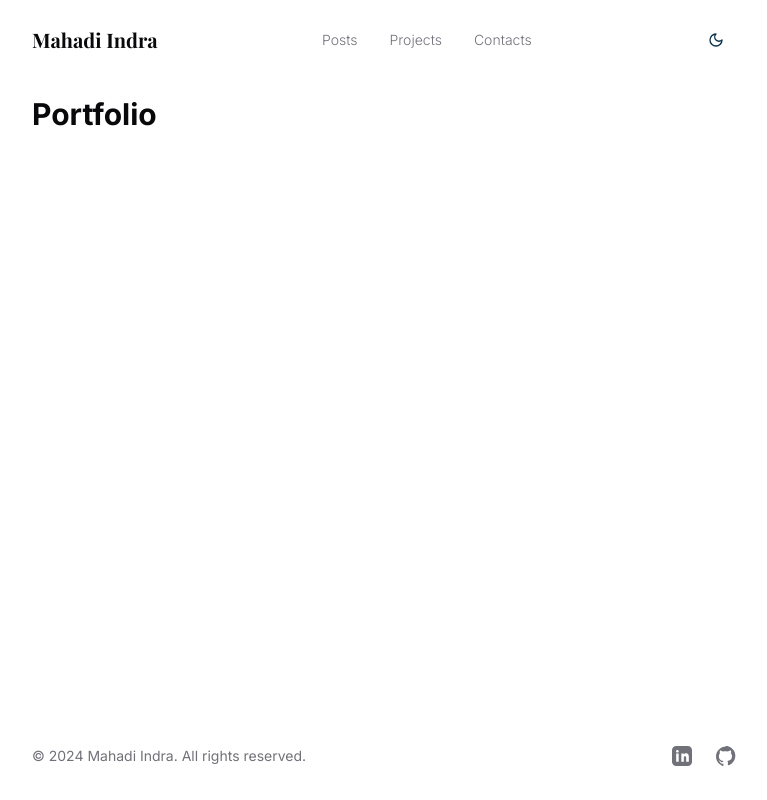
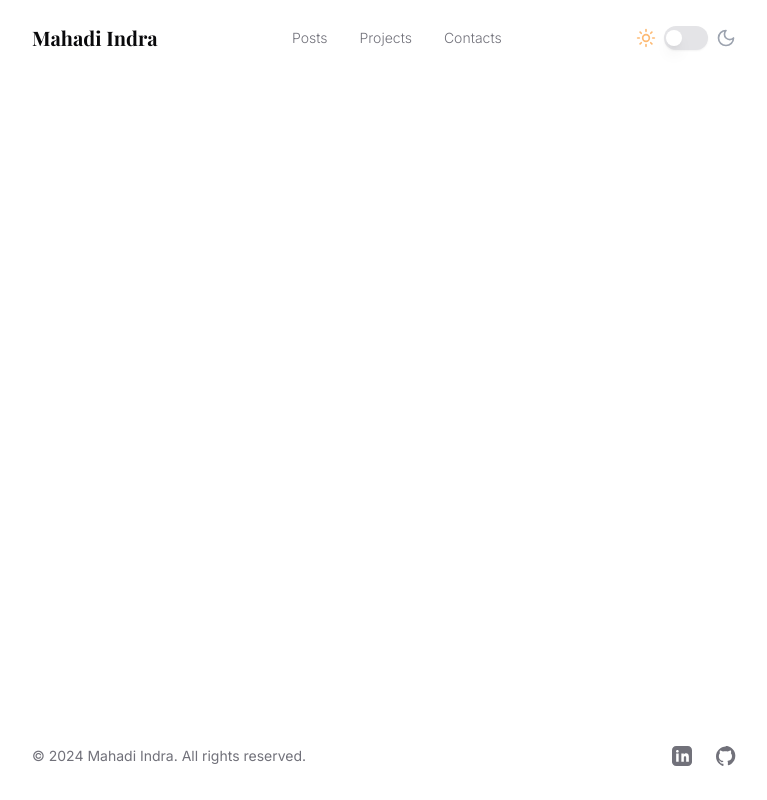
Before and after one commit to indra-182/Portfolio, a Next.js app: page / in a window 1280 px wide. Shown: the whole page, without its empty margins (256-1023 px from the left). Built offline with nearby package versions, Linux system fonts and the light colour scheme; a web font is replaced by a local one.

Commit message:
feat: change btn to switch toggle theme

```diff
--- a/app/page.tsx
+++ b/app/page.tsx
@@ -2,7 +2,7 @@
   return (
     <section className='py-24'>
       <div className='container max-w-3xl'>
-        <h1 className='text-3xl font-bold'>Portfolio</h1>
+        <h1 className='text-3xl font-bold'></h1>
       </div>
     </section>
   )
--- a/components/ThemeToggle.tsx
+++ b/components/ThemeToggle.tsx
@@ -2,10 +2,10 @@
 
 import { useTheme } from 'next-themes'
 import React, { useEffect, useState } from 'react'
-import { Button } from './ui/button'
 import { MoonIcon, SunIcon } from 'lucide-react'
+import { Switch } from './ui/switch'
 
-const ThemeToggle = () => {
+const ThemeToggleSwitch = () => {
   const { setTheme, resolvedTheme } = useTheme()
   const [mounted, setMounted] = useState<boolean>(false)
 
@@ -14,23 +14,39 @@
   }, [])
 
   if (!mounted) {
-    return null
+    return (
+      <div className='flex h-full w-full items-center justify-center'>
+        <div className='h-6 w-6 animate-spin rounded-full border-b-2 border-t-2 border-white'></div>
+      </div>
+    )
+  }
+
+  const handleThemeChange = () => {
+    setTheme(resolvedTheme === 'dark' ? 'light' : 'dark')
   }
 
   return (
-    <Button
-      size='sm'
-      variant='ghost'
-      onClick={() => setTheme(resolvedTheme === 'dark' ? 'light' : 'dark')}
-    >
-      {resolvedTheme === 'dark' ? (
-        <SunIcon className='size-4 text-orange-300' />
-      ) : (
-        <MoonIcon className='size-4 text-sky-950' />
-      )}
-      <span className='sr-only'>Toggle Theme</span>
-    </Button>
+    <div className='flex items-center space-x-2'>
+      <SunIcon
+        className={`h-5 w-5 ${resolvedTheme === 'light' ? 'text-orange-300' : 'text-gray-400'}`}
+      />
+      <Switch
+        checked={resolvedTheme === 'dark'}
+        onCheckedChange={handleThemeChange}
+        className='relative inline-flex h-6 w-11 items-center rounded-full transition-transform duration-500 ease-in-out'
+      >
+        <span
+          aria-hidden='true'
+          className={`inline-block h-4 w-4 transform rounded-full bg-white shadow transition-transform duration-500 ease-in-out ${
+            resolvedTheme === 'dark' ? 'translate-x-5' : 'translate-x-0'
+          }`}
+        />
+      </Switch>
+      <MoonIcon
+        className={`h-5 w-5 ${resolvedTheme === 'dark' ? 'text-sky-950' : 'text-gray-400'}`}
+      />
+    </div>
   )
 }
 
-export default ThemeToggle
+export default ThemeToggleSwitch
--- /dev/null
+++ b/components/ui/switch.tsx
@@ -0,0 +1,29 @@
+"use client"
+
+import * as React from "react"
+import * as SwitchPrimitives from "@radix-ui/react-switch"
+
+import { cn } from "@/lib/utils"
+
+const Switch = React.forwardRef<
+  React.ElementRef<typeof SwitchPrimitives.Root>,
+  React.ComponentPropsWithoutRef<typeof SwitchPrimitives.Root>
+>(({ className, ...props }, ref) => (
+  <SwitchPrimitives.Root
+    className={cn(
+      "peer inline-flex h-5 w-9 shrink-0 cursor-pointer items-center rounded-full border-2 border-transparent shadow-sm transition-colors focus-visible:outline-none focus-visible:ring-2 focus-visible:ring-ring focus-visible:ring-offset-2 focus-visible:ring-offset-background disabled:cursor-not-allowed disabled:opacity-50 data-[state=checked]:bg-primary data-[state=unchecked]:bg-input",
+      className
+    )}
+    {...props}
+    ref={ref}
+  >
+    <SwitchPrimitives.Thumb
+      className={cn(
+        "pointer-events-none block h-4 w-4 rounded-full bg-background shadow-lg ring-0 transition-transform data-[state=checked]:translate-x-4 data-[state=unchecked]:translate-x-0"
+      )}
+    />
+  </SwitchPrimitives.Root>
+))
+Switch.displayName = SwitchPrimitives.Root.displayName
+
+export { Switch }
--- a/package.json
+++ b/package.json
@@ -10,6 +10,8 @@
   },
   "dependencies": {
     "@radix-ui/react-slot": "^1.1.1",
+    "@radix-ui/react-switch": "^1.1.2",
+    "@tailwindcss/typography": "^0.5.15",
     "class-variance-authority": "^0.7.1",
     "clsx": "^2.1.1",
     "lucide-react": "^0.468.0",
```
Also changed, not shown: 1 other file (tests, documents, lock files or other folders).
